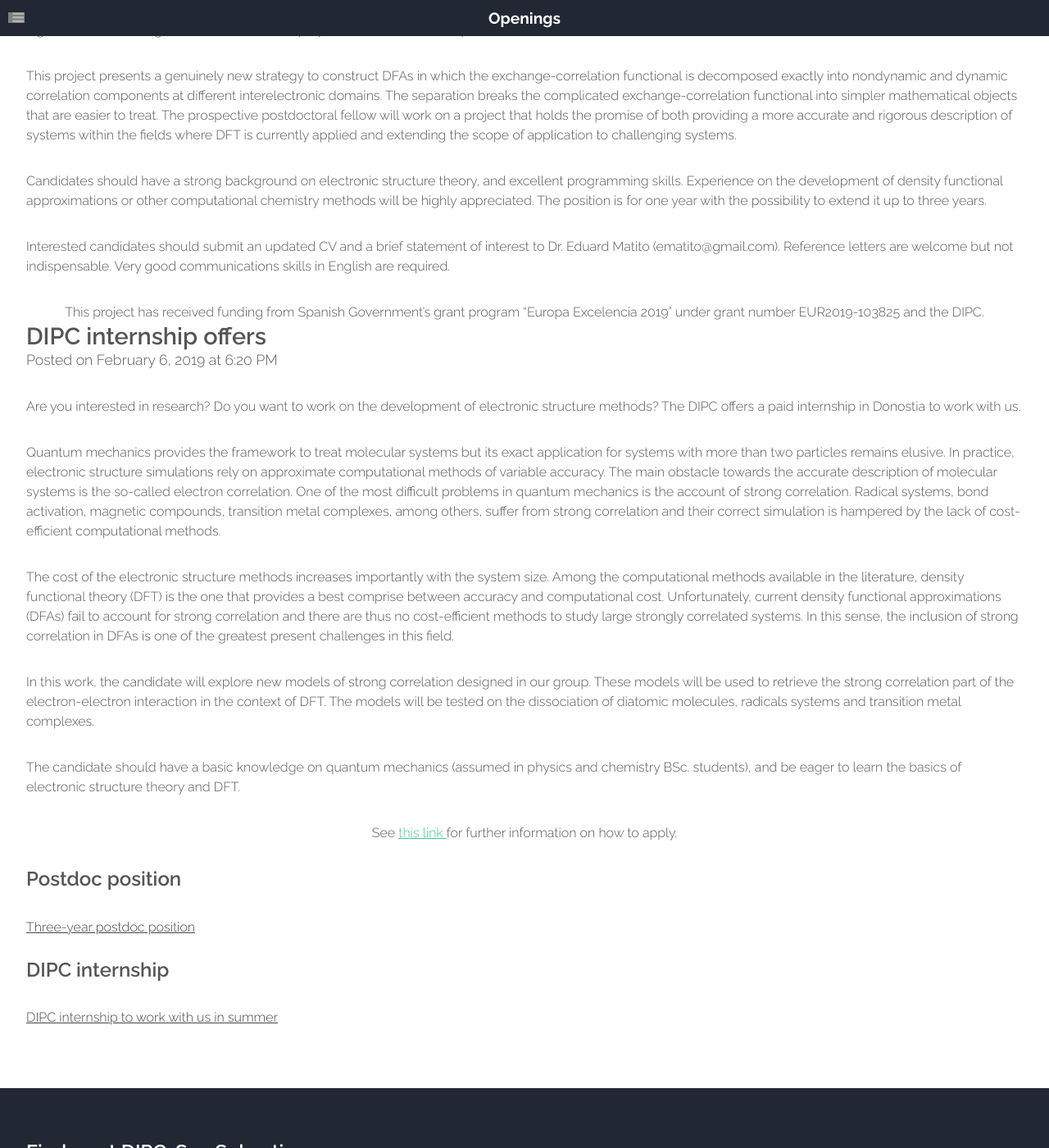
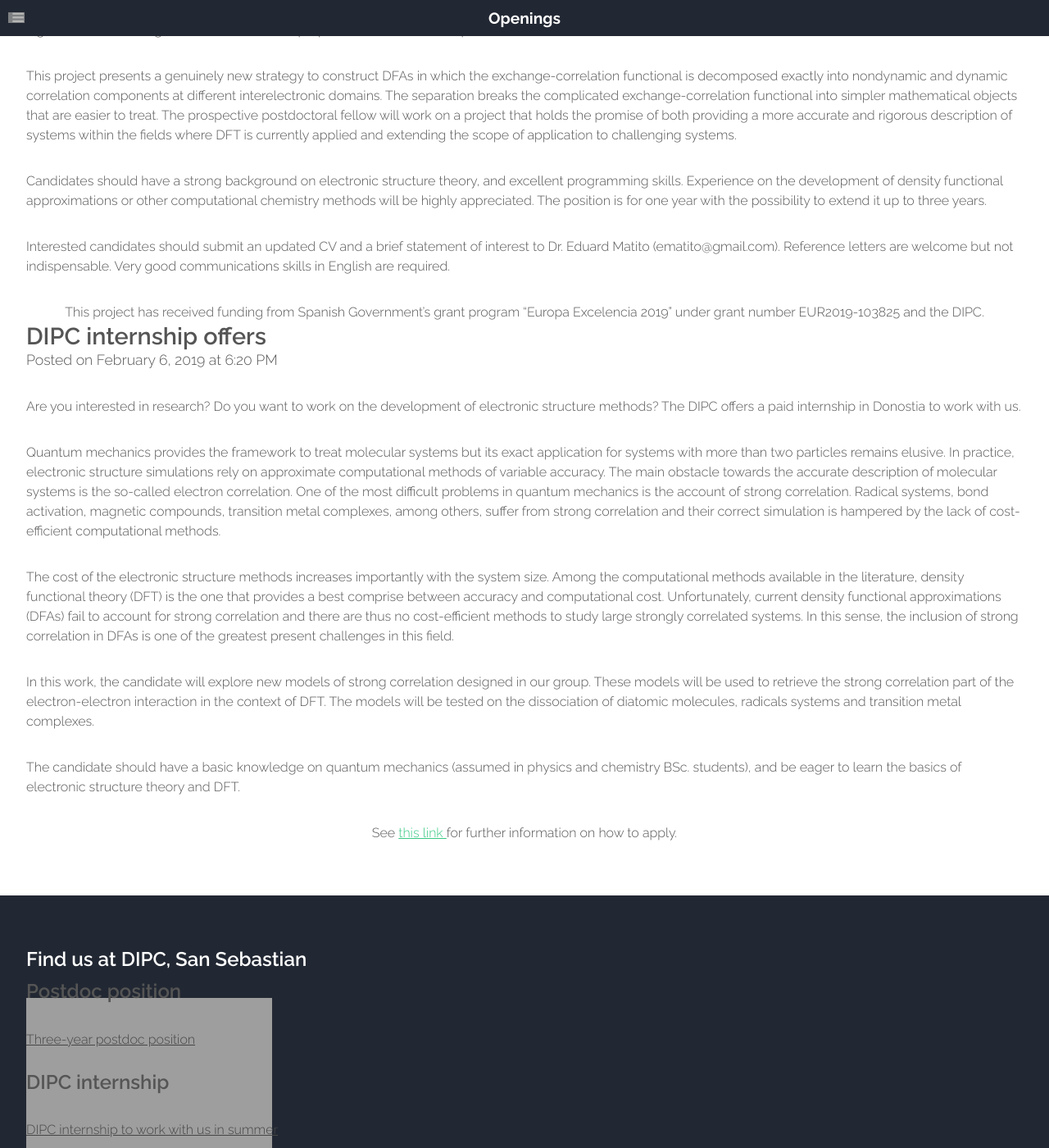
Before and after one commit to old-jekyll-templates/Horizons-Jekyll-Theme, a Jekyll site: the page built from openings.html, in a window 1280 px wide and 1400 px high, scrolled down 439 px. Shown: the whole window at 82% size. Built offline with Jekyll 4.4.1, drawn with Linux system fonts in a browser that asks for light colours; grey boxes are pictures that could not be loaded.

Commit message:
Update style.css

```diff
--- a/assets/css/style.css
+++ b/assets/css/style.css
@@ -594,6 +594,14 @@
 			color: inherit;
 		}
 
+.sidebar {
+  width: 15%;
+  position: fixed;
+  background: no-repeat;
+  border-right: 2px solid;
+    bottom:0;
+}
+
 /* Main */
 
 	.no-sidebar #main .major, .left-sidebar #main .major, .right-sidebar #main .major {
```
